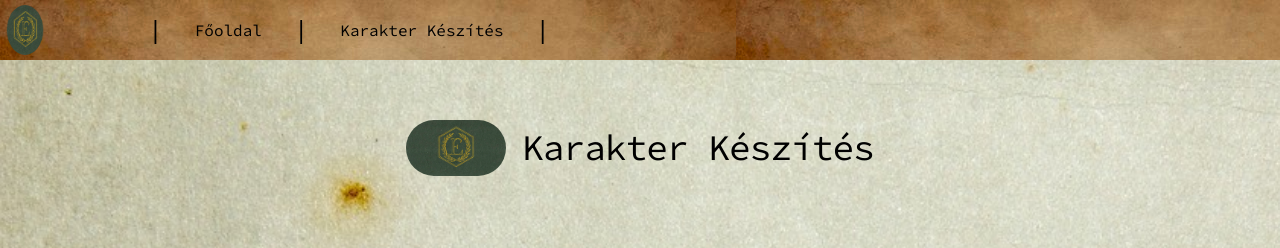
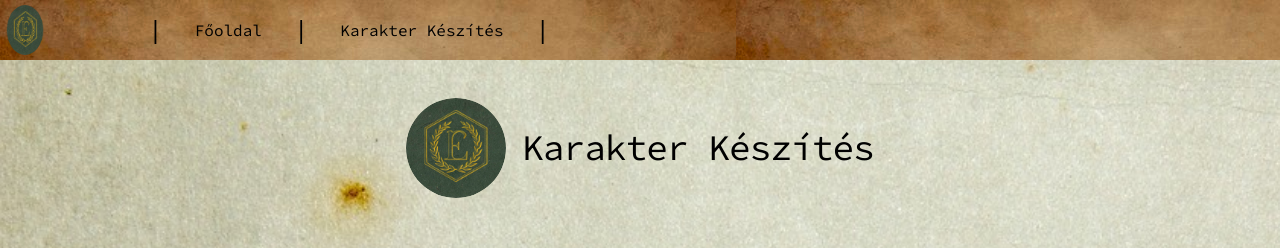
Before and after one commit to ElsIfElse/egylet-website, a Next.js app: page /createCharacter in a window 1280 px wide. Shown: the top 248 px of the page. Built offline with nearby package versions, Linux system fonts and the light colour scheme; a web font is replaced by a local one.

Commit message:
fixed logo not being a circle

```diff
--- a/app/components/Hero.tsx
+++ b/app/components/Hero.tsx
@@ -15,6 +15,7 @@ const Hero:React.FC<HeroProps> = ({text}) => {
         <motion.div
         className="flex justify-center items-center h-[80px] gap-4 hero">
         <motion.div
+        style={{borderRadius: 100}}
         animate={{translateY:[-200,0] }}
         whileTap={{rotateY: 360}}
         transition={{
@@ -25,9 +26,9 @@ const Hero:React.FC<HeroProps> = ({text}) => {
             type: "spring"
         }}
 
-        className="h-[100] w-[100] flex flex-row justify-center items-center overflow-hidden">
+        className="h-[100px] w-[100px] flex flex-row justify-center items-center overflow-hidden rounded-full">
             <Image
-            className="overflow-hidden h-[100] w-[100] object-cover rounded-full"
+            className="overflow-hidden h-full w-full object-cover rounded-full"
             objectFit="cover"
             src="/egyletLogo.jpg"
             quality={100}
--- a/app/updateCharacter/[id]/page.tsx
+++ b/app/updateCharacter/[id]/page.tsx
@@ -51,7 +51,7 @@ const CreateCharacterPage = () => {
     const [characterRace, setCharacterRace] = useState<string>("");
     const [characterAdditionInfo, setCharacterAdditionInfo] = useState<string>("");
     const [characterImage, setCharacterImage] = useState<string>("");
-    const [characterImagePreview, setCharacterImagePreview] = useState<string>("https://pics.craiyon.com/2024-09-14/7JN82izCQ8KkGotJ9diblw.webp");
+    const [characterImagePreview, setCharacterImagePreview] = useState<string>("");
 
     const fileInputRef = useRef<HTMLInputElement>(null);
 
--- a/tailwind.config.ts
+++ b/tailwind.config.ts
@@ -6,6 +6,7 @@ export default {
     "./components/**/*.{js,ts,jsx,tsx,mdx}",
     "./app/**/*.{js,ts,jsx,tsx,mdx}",
   ],
+  safelist: ['rounded-full'],
   theme: {
     extend: {
       colors: {
```
